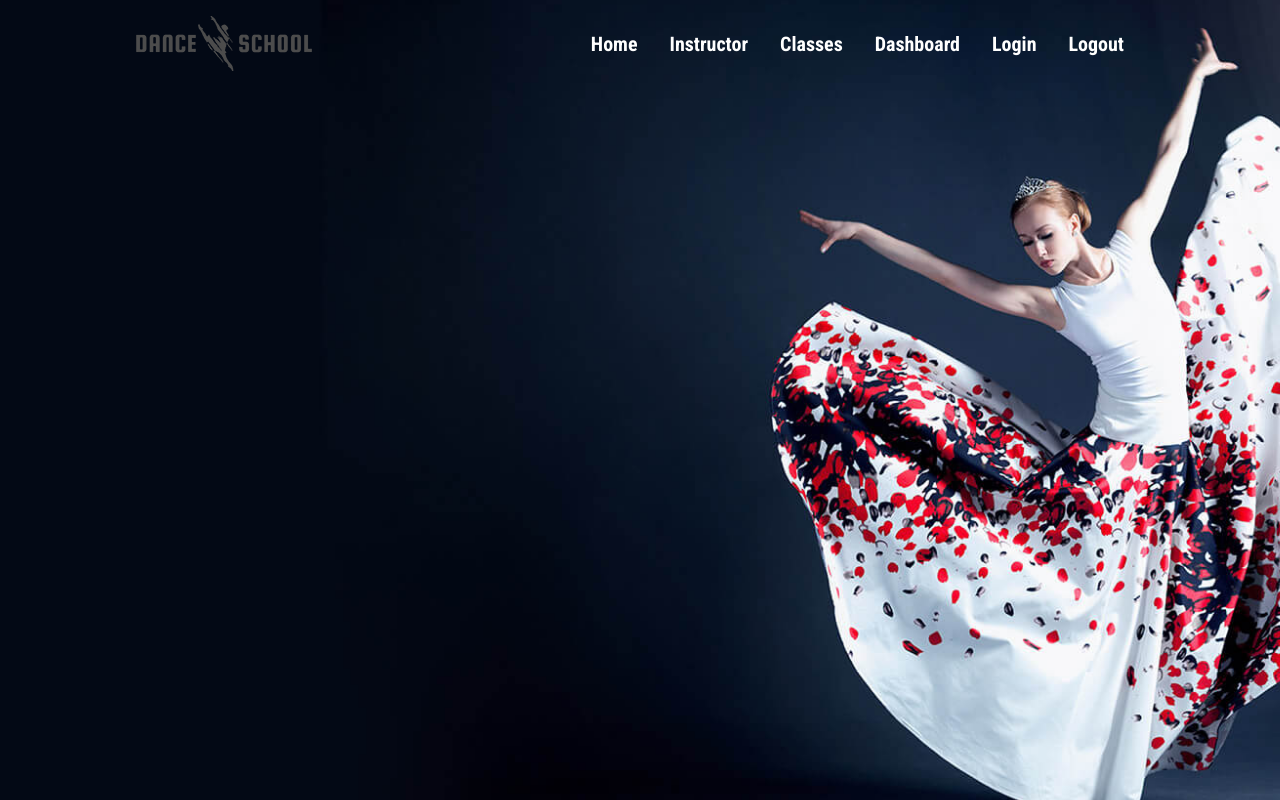
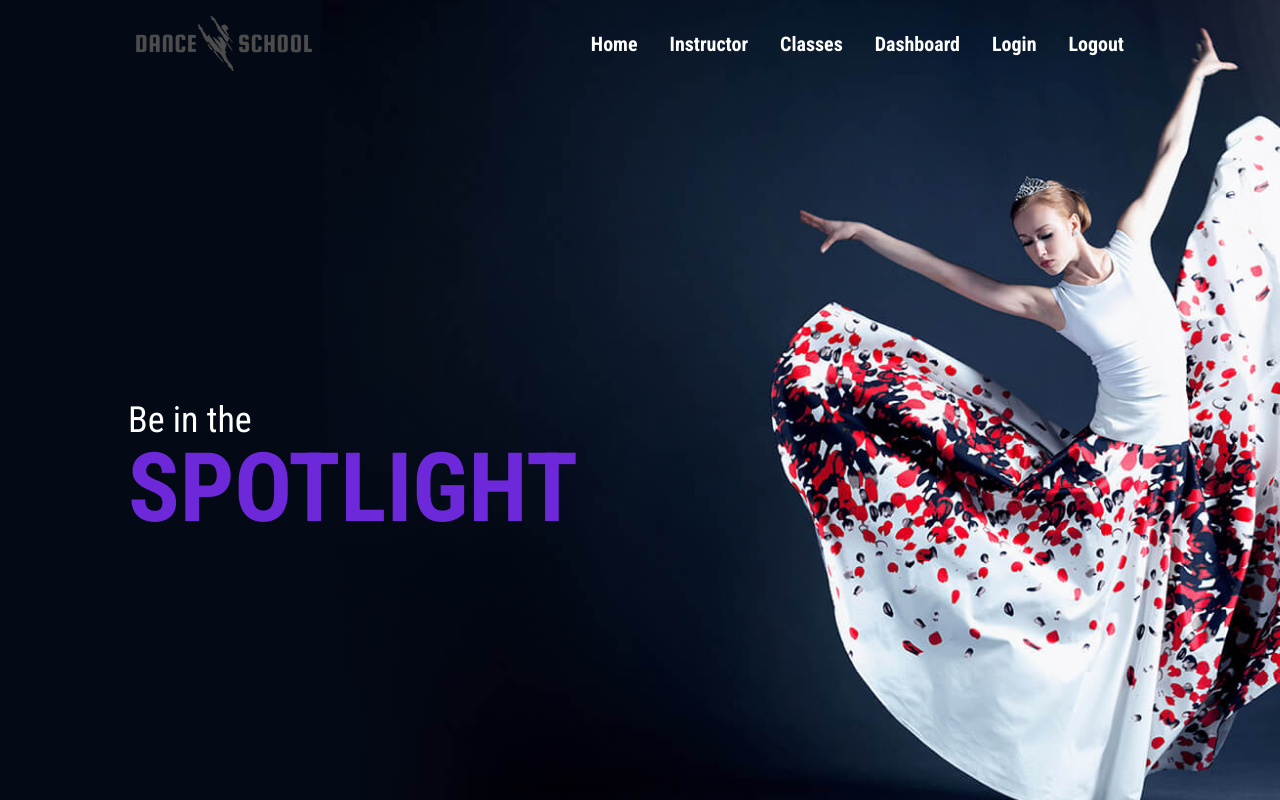
Before and after one commit to mahamudulhasan-me/dance-school, a React (Vite) app: page / in a window 1280 px wide. Built offline with nearby package versions, Linux system fonts and the light colour scheme.

Commit message:
banner er kaj kora lagche

```diff
--- a/src/pages/Home/Banner/Banner.jsx
+++ b/src/pages/Home/Banner/Banner.jsx
@@ -7,10 +7,12 @@ const Banner = () => {
       <div
         className="zoominheader h-screen bg-cover"
         style={{ backgroundImage: `url(${slider2})` }}
-      >
-        <div className="zoomoutheader">
-          <p className="text"> Hello, this is a text!</p>
-        </div>
+      ></div>
+      <div className="absolute top-1/2 px-[10%]">
+        <h3 className="text-white  text-4xl">Be in the</h3>
+        <h1 className="text-8xl font-semibold text-violet-700 uppercase">
+          SpotLight
+        </h1>
       </div>
     </div>
   );
--- a/src/pages/Home/Banner/Styles.css
+++ b/src/pages/Home/Banner/Styles.css
@@ -1,7 +1,6 @@
 /* The outermost element*/
 .header-wrapper {
   overflow: hidden;
-  /* text-align: center; */
 }
 
 .zoominheader {
@@ -18,14 +17,14 @@
 }
 
 /* The innermost element*/
-.zoomoutheader {
+/* .zoomoutheader {
   text-align: center;
   background: none;
   -webkit-animation: zoomout 10s ease-in infinite;
   animation: zoomout 10s ease-in infinite;
   transition: all 0.5s ease-in-out;
   overflow: hidden;
-}
+} */
 
 /* Zoom in Keyframes */
 @-webkit-keyframes zoomin {
```
